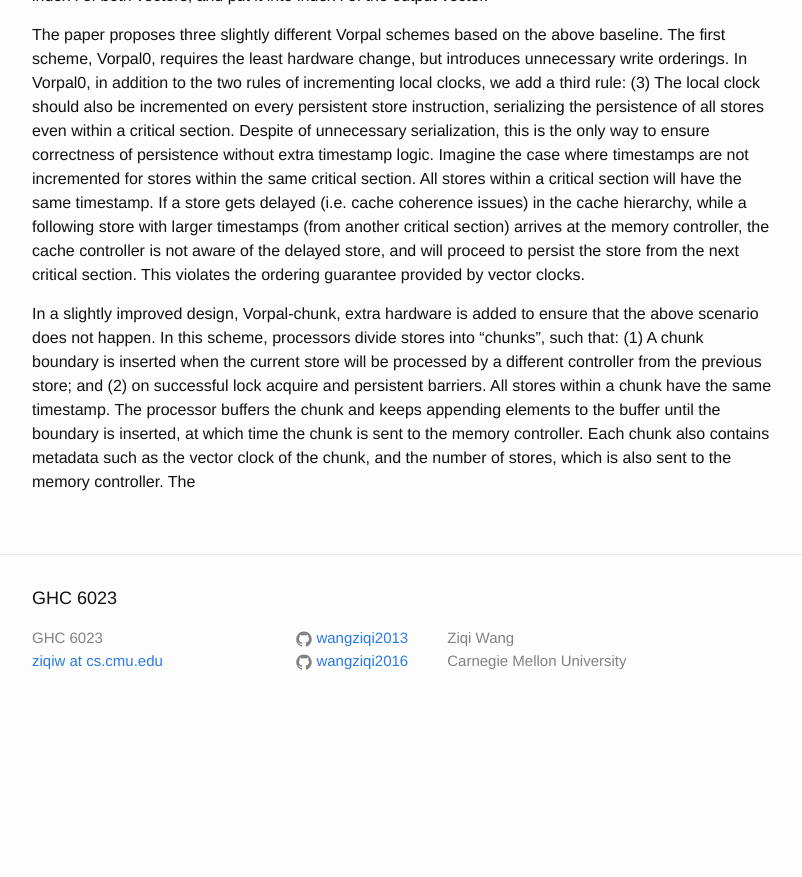
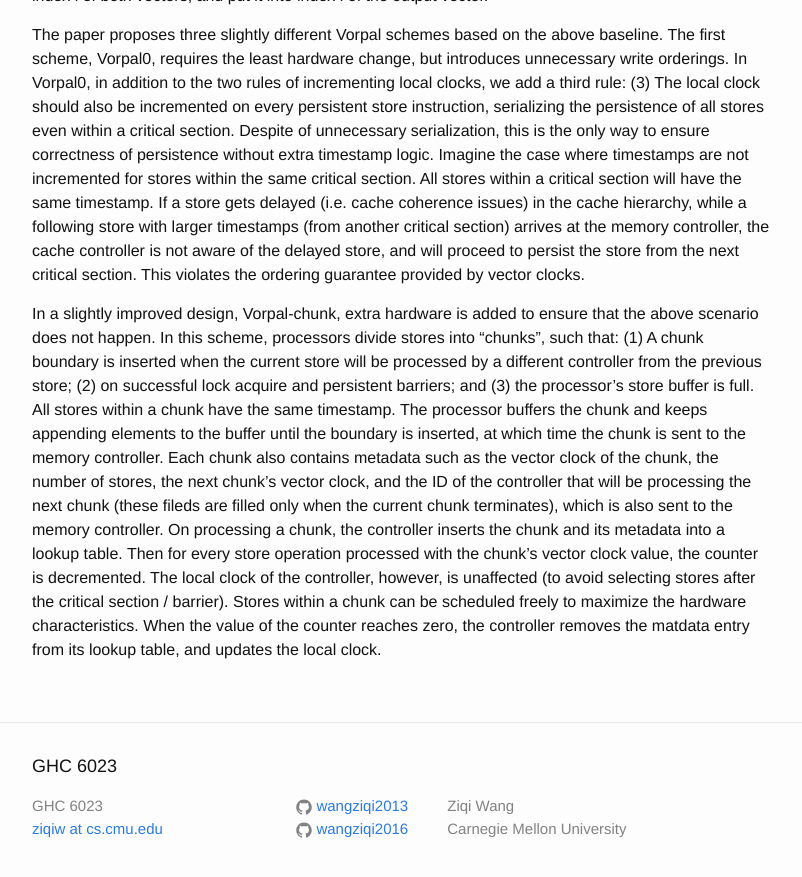
Before and after one commit to wangziqi2013/wangziqi2013.github.io, a Jekyll site: the page built from _posts/2019-11-15-vorpal.markdown, in a window 1280 px wide and 900 px high, scrolled down 2455 px. Shown: the top 877 px of the window, without its empty margins (238-1040 px from the left). Built offline with Jekyll 4.4.1, drawn with Linux system fonts in a browser that asks for light colours; before the commit the page ends 3187 px from its top, so only the background shows below that.

Commit message:
Finish chunk

```diff
--- a/_posts/2019-11-15-vorpal.markdown
+++ b/_posts/2019-11-15-vorpal.markdown
@@ -99,7 +99,14 @@ guarantee provided by vector clocks.
 
 In a slightly improved design, Vorpal-chunk, extra hardware is added to ensure that the above scenario does not happen.
 In this scheme, processors divide stores into "chunks", such that: (1) A chunk boundary is inserted when the current store
-will be processed by a different controller from the previous store; and (2) on successful lock acquire and persistent barriers.
+will be processed by a different controller from the previous store; (2) on successful lock acquire and persistent barriers;
+and (3) the processor's store buffer is full.
 All stores within a chunk have the same timestamp. The processor buffers the chunk and keeps appending elements to the buffer
 until the boundary is inserted, at which time the chunk is sent to the memory controller. Each chunk also contains metadata
-such as the vector clock of the chunk, and the number of stores, which is also sent to the memory controller. The
+such as the vector clock of the chunk, the number of stores, the next chunk's vector clock, and the ID of the controller
+that will be processing the next chunk (these fileds are filled only when the current chunk terminates), which is also
+sent to the memory controller. On processing a chunk, the controller inserts the chunk and its metadata into a lookup
+table. Then for every store operation processed with the chunk's vector clock value, the counter is decremented. The
+local clock of the controller, however, is unaffected (to avoid selecting stores after the critical section / barrier).
+Stores within a chunk can be scheduled freely to maximize the hardware characteristics. When the value of the counter
+reaches zero, the controller removes the matdata entry from its lookup table, and updates the local clock.
```
